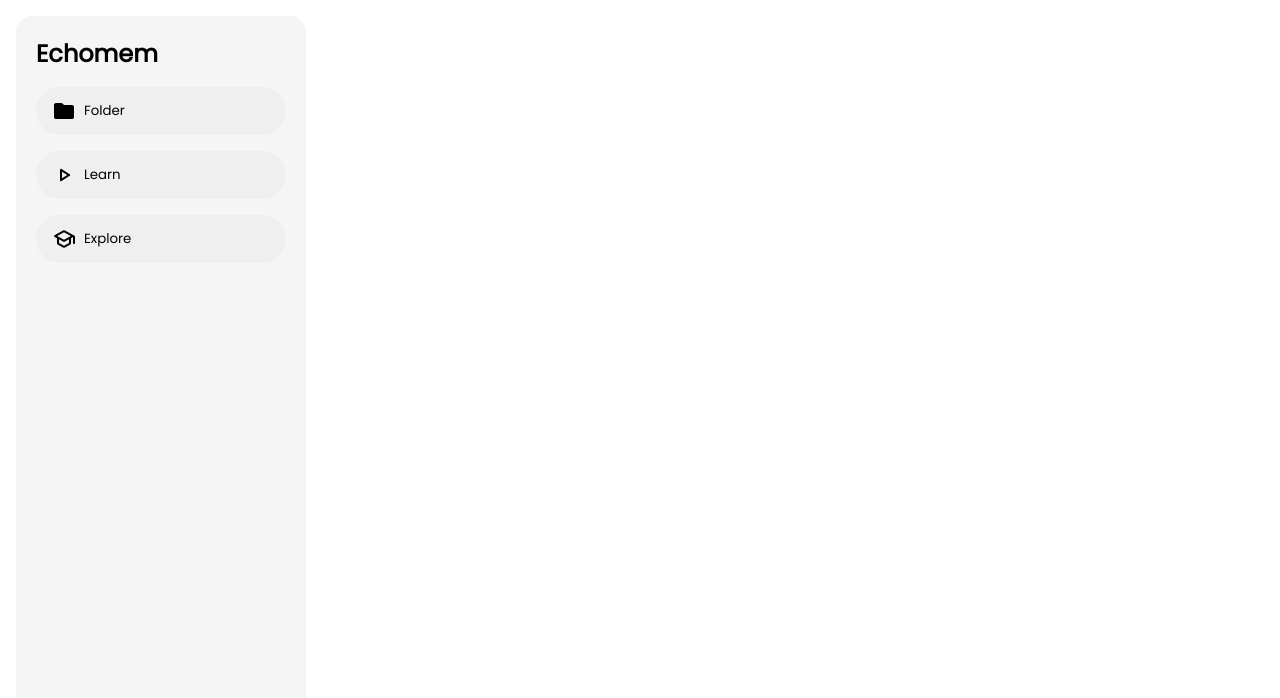
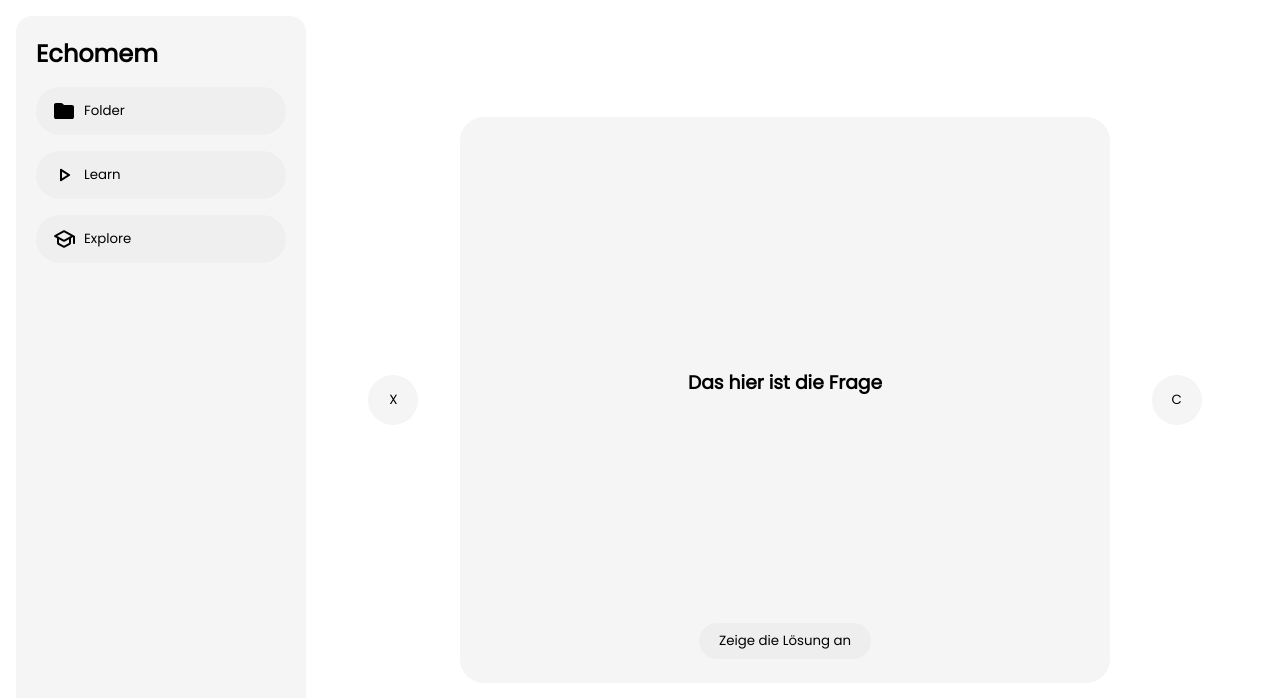
Before and after one commit to simonkrempin/echomem-web, a SvelteKit app: page /learn in a window 1280 px wide. Shown: the top 698 px of the page. Built offline with nearby package versions, Linux system fonts and the light colour scheme.

Commit message:
#3: base page layout

```diff
--- a/src/routes/(application)/learn/+page.svelte
+++ b/src/routes/(application)/learn/+page.svelte
@@ -0,0 +1,91 @@
+<script lang="ts">
+	let showSolution = false;
+
+	function onSolutionWrong() {
+		showSolution = false;
+	}
+
+	function onSolutionCorrect() {
+		showSolution = false;
+	}
+</script>
+
+<section>
+    <button
+            class="unknown_button"
+            on:click={onSolutionWrong}
+    >
+        X
+    </button>
+    <div class="main_content">
+        <div>
+            <h3>Das hier ist die Frage</h3>
+        </div>
+        {#if showSolution}
+            <div>
+                <p>X</p>
+            </div>
+        {/if}
+        <button on:click={() => showSolution = !showSolution}>
+            {showSolution ? "Verstecke die Lösung" : "Zeige die Lösung an"}
+        </button>
+    </div>
+    <button
+            class="unknown_button"
+            on:click={onSolutionCorrect}
+    >
+        C
+    </button>
+</section>
+
+<style>
+    section {
+        flex: 1;
+        width: 100%;
+        display: flex;
+        padding: 10% 5%;
+        flex-direction: row;
+        justify-content: space-between;
+        align-items: center;
+    }
+
+    div {
+        flex: 1;
+        display: flex;
+        align-items: center;
+        justify-content: center;
+    }
+
+    .main_content {
+        width: 100%;
+        height: 100%;
+        border-radius: 24px;
+        background-color: #f5f5f5;
+        margin: 0 5%;
+        padding: 24px;
+        flex-direction: column;
+        justify-content: end;
+    }
+
+    button {
+        width: fit-content;
+        padding: 8px 20px;
+        border-radius: 100px;
+        border: none;
+        background-color: #eee;
+    }
+
+    .unknown_button {
+        background-color: #f5f5f5;
+        height: 50px;
+        width: 50px;
+        border: none;
+        border-radius: 50%;
+        padding: 0;
+    }
+
+    button:hover {
+        background-color: #b4b4b4;
+        transform: scale(1.05);
+    }
+</style>
```
